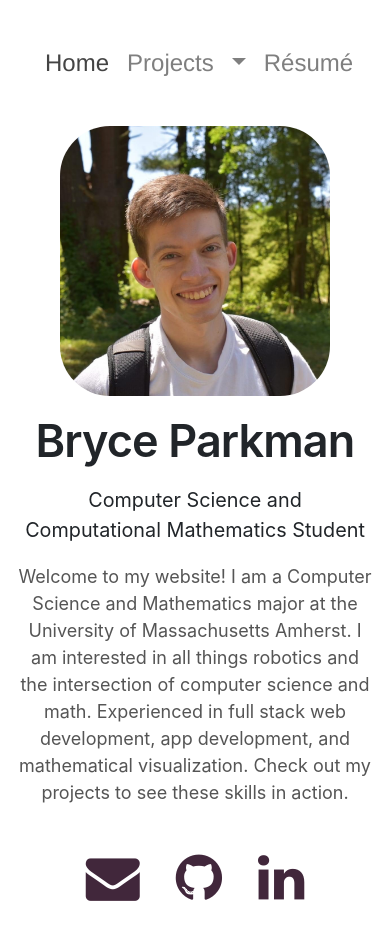
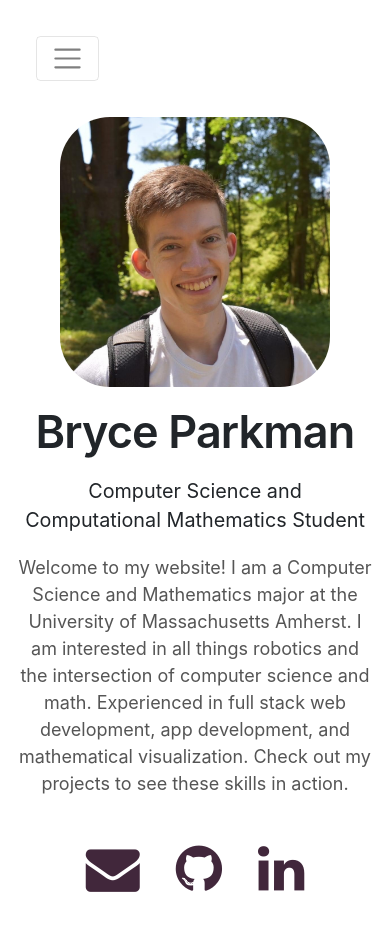
Before and after one commit to bryceparkman/personal-website, a Next.js app: page / in a window 390 px wide. Built offline with nearby package versions, Linux system fonts and the light colour scheme.

Commit message:
Added mobile navbar support

```diff
--- a/components/navigation.js
+++ b/components/navigation.js
@@ -4,14 +4,11 @@ import utilStyles from '../styles/utils.module.css'
 import Navbar from 'react-bootstrap/Navbar'
 import Nav from 'react-bootstrap/Nav'
 import NavDropdown from 'react-bootstrap/NavDropdown'
-import ButtonGroup from 'react-bootstrap/ButtonGroup'
-import Button from 'react-bootstrap/Button'
-import Dropdown from 'react-bootstrap/Dropdown'
 
 export default function Navigation() {
     const router = useRouter();
     return (
-        <Navbar bg="white" variant="light">
+        <Navbar bg="white" variant="light" expand="md">
             <Navbar.Toggle aria-controls="basic-navbar-nav" />
             <Navbar.Collapse id="basic-navbar-nav">
                 <Nav>
```
